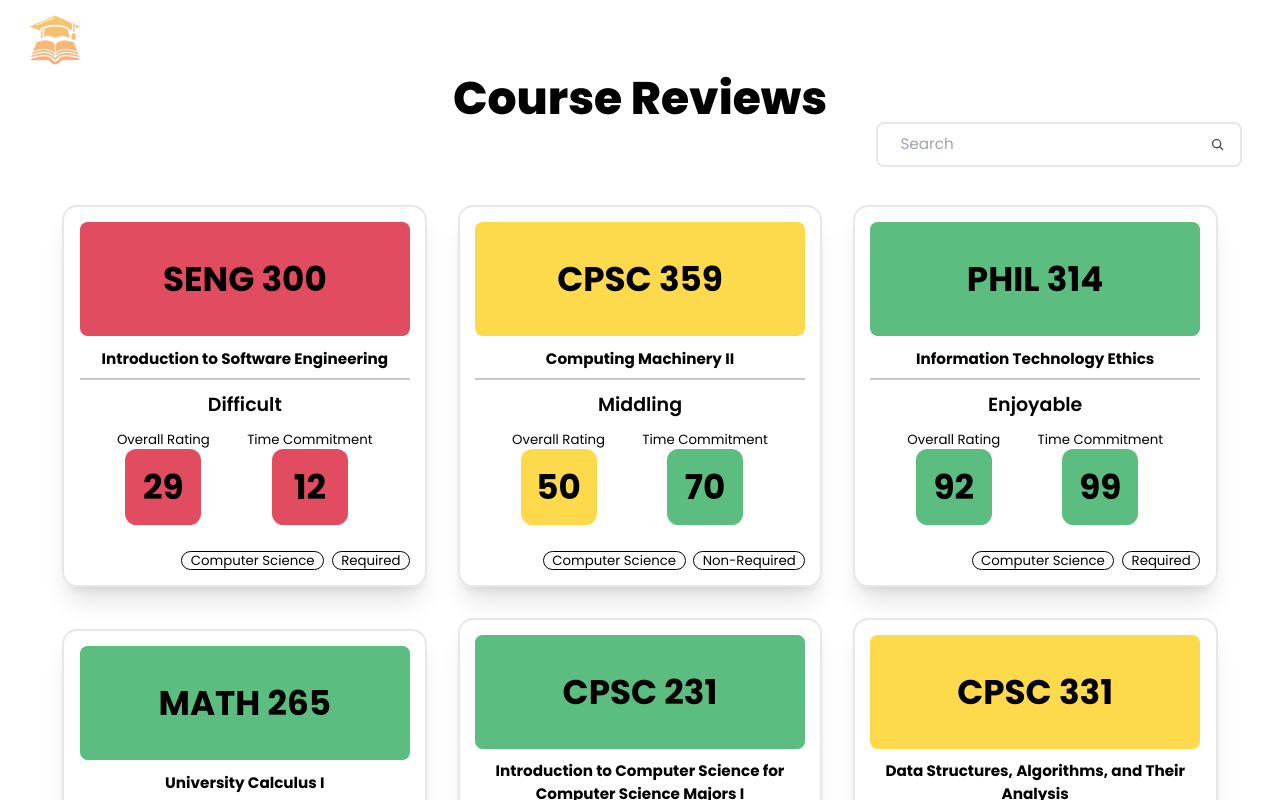
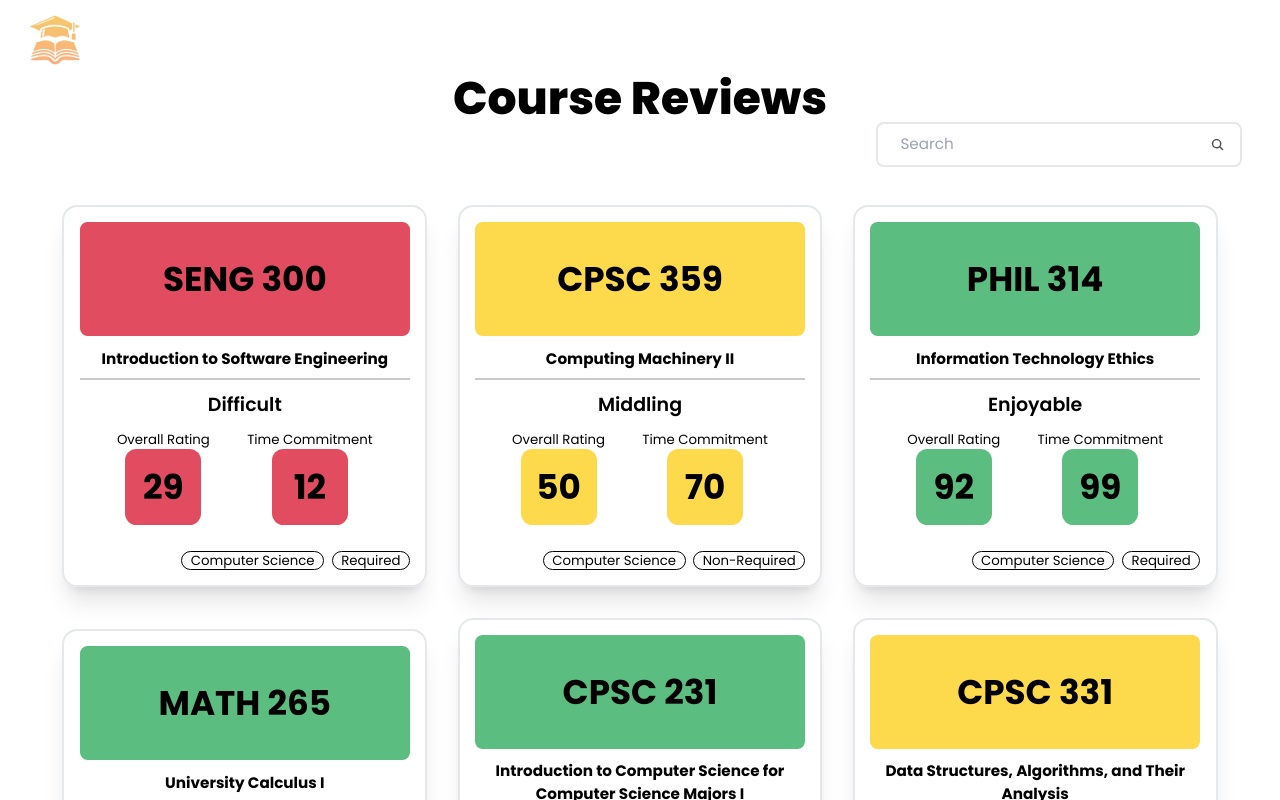
Before and after one commit to Jasmit22/ucalgaryFirstYear, a Next.js app: page /reviews in a window 1280 px wide. Shown: the top 800 px of the page. Built offline with nearby package versions, Linux system fonts and the light colour scheme.

Commit message:
started the individual review pages (not done)

```diff
--- /dev/null
+++ b/src/app/reviews/[reviewsID]/page.jsx
@@ -0,0 +1,194 @@
+"use client";
+import React from "react";
+import { useState } from "react";
+import Link from "next/link";
+
+const testReviewList = [
+  {
+    course: "SENG 300",
+    desc: "Introduction to Software Engineering",
+    rating: 29,
+    time: 12,
+    tag: ["Computer Science", "Required"],
+  },
+  {
+    course: "CPSC 359",
+    desc: "Computing Machinery II",
+    rating: 50,
+    time: 70,
+    tag: ["Computer Science", "Non-Required"],
+  },
+  {
+    course: "PHIL 314",
+    desc: "Information Technology Ethics",
+    rating: 92,
+    time: 99,
+    tag: ["Computer Science", "Required"],
+  },
+  {
+    course: "MATH 265",
+    desc: "University Calculus I",
+    rating: 89,
+    time: 92,
+    tag: ["Computer Science", "Required"],
+  },
+  {
+    course: "CPSC 231",
+    desc: "Introduction to Computer Science for Computer Science Majors I",
+    rating: 90,
+    time: 86,
+    tag: ["Computer Science", "Required"],
+  },
+  {
+    course: "CPSC 331",
+    desc: "Data Structures, Algorithms, and Their Analysis",
+    rating: 66,
+    time: 29,
+    tag: ["Computer Science", "Required"],
+  },
+  {
+    course: "CPSC 441",
+    desc: "Computer Networks",
+    rating: 39,
+    time: 72,
+    tag: ["Computer Science", "Required"],
+  },
+];
+const Page = ({ params }) => {
+  const { reviewsID } = params;
+
+  const numbers = [10, 20, 30, 40, 50, 60, 70, 80, 90, 100];
+
+  const [hoveredButton, setHoveredButton] = useState(null);
+  const decodedCourseName = decodeURIComponent(reviewsID);
+  const courseData = testReviewList.find(
+    (course) => course.course === decodedCourseName
+  );
+
+  const getColorClass = (num) => {
+    if (num < 50) return "bg-ucalgaryRed";
+    if (num < 80) return "bg-ucalgaryGold";
+    return "bg-green-600";
+  };
+
+  if (!courseData) {
+    return (
+      <div className="p-10 gap-20 mb-12">
+        <div className="text-black font-extrabold text-5xl pt-10 text-center">
+          Course Not Found
+        </div>
+      </div>
+    );
+  }
+  return (
+    <div className="p-10 gap-20 mb-12 flex flex-col items-center">
+      <div className="text-black font-extrabold text-5xl pt-10 text-center">
+        {courseData.course}
+      </div>
+      <div className="flex text-black justify-evenly items-center w-2/4">
+        <div className="">User Reviews</div>
+        <div className="flex gap-10">
+          <div className="flex items-center flex-col">
+            <p>Overall Rating</p>
+            <p
+              className={`w-20 h-20 flex justify-center items-center rounded-xl text-4xl font-bold text-center bg-opacity-70 transition ease-in-out delay-150 duration-200 ${
+                courseData.rating < 50
+                  ? "bg-ucalgaryRed"
+                  : courseData.rating < 80
+                  ? "bg-ucalgaryGold"
+                  : "bg-green-600"
+              }`}
+            >
+              {" "}
+              {courseData.rating}
+            </p>
+          </div>
+          <div className="flex items-center flex-col">
+            <p>Time Commitment</p>
+            <p
+              className={`w-20 h-20 flex justify-center items-center rounded-xl text-4xl font-bold text-center bg-opacity-70 transition ease-in-out delay-150 duration-200 ${
+                courseData.time < 50
+                  ? "bg-ucalgaryRed"
+                  : courseData.time < 80
+                  ? "bg-ucalgaryGold"
+                  : "bg-green-600"
+              }`}
+            >
+              {courseData.time}
+            </p>
+          </div>
+        </div>
+      </div>
+      <div className="flex text-black justify-evenly items-center w-2/4">
+        <div>
+          <div className="">
+            My Review:
+            {hoveredButton < 4
+              ? " Difficult"
+              : hoveredButton < 7
+              ? " Middling"
+              : " Enjoyable"}
+          </div>
+          {numbers.map((num, index) => {
+            let colorClass;
+            if (hoveredButton !== null && index <= hoveredButton) {
+              colorClass = getColorClass(numbers[hoveredButton]);
+            } else if (hoveredButton !== null && index > hoveredButton) {
+              colorClass = "bg-ucalgaryLightGrey";
+            } else {
+              colorClass = getColorClass(num);
+            }
+
+            return (
+              <button
+                key={num}
+                className={`${colorClass} p-2 w-10 ${
+                  hoveredButton !== null && index <= hoveredButton
+                    ? "bg-opacity-70"
+                    : "bg-opacity-40"
+                } hover:bg-opacity-70`}
+                onMouseEnter={() => setHoveredButton(index)}
+                onMouseLeave={() => setHoveredButton(null)}
+              >
+                {num}
+              </button>
+            );
+          })}
+        </div>
+        <div className="flex gap-10">
+          <div className="flex items-center flex-col">
+            <p>Overall Rating</p>
+            <p
+              className={`w-20 h-20 flex justify-center items-center rounded-xl text-4xl font-bold text-center bg-opacity-70 transition ease-in-out delay-150 duration-200 ${
+                courseData.rating < 50
+                  ? "bg-ucalgaryRed"
+                  : courseData.rating < 80
+                  ? "bg-ucalgaryGold"
+                  : "bg-green-600"
+              }`}
+            >
+              {" "}
+              {courseData.rating}
+            </p>
+          </div>
+          <div className="flex items-center flex-col">
+            <p>Time Commitment</p>
+            <p
+              className={`w-20 h-20 flex justify-center items-center rounded-xl text-4xl font-bold text-center bg-opacity-70 transition ease-in-out delay-150 duration-200 ${
+                courseData.time < 50
+                  ? "bg-ucalgaryRed"
+                  : courseData.time < 80
+                  ? "bg-ucalgaryGold"
+                  : "bg-green-600"
+              }`}
+            >
+              {courseData.time}
+            </p>
+          </div>
+        </div>
+      </div>
+    </div>
+  );
+};
+
+export default Page;
--- a/src/app/reviews/page.jsx
+++ b/src/app/reviews/page.jsx
@@ -104,16 +104,16 @@ const Page = () => {
       >
         {filteredReviews.map((testReviews) => (
           <Link
-            href={`/reviews/${testReviews.course}`}
+            href={`/reviews/${encodeURIComponent(testReviews.course)}`}
             key={testReviews.course}
           >
             <div className="hover:scale-105 card card-compact text-black w-96 shadow-xl group border-2 transition-all duration-150 ease-in-out">
               <div className="card-body">
                 <h2
                   className={`card-title font-bold text-4xl flex justify-center p-10 rounded-lg bg-opacity-70 transition ease-in-out delay-150 duration-200 ${
-                    testReviews.rating < 40
+                    testReviews.rating < 50
                       ? "bg-ucalgaryRed"
-                      : testReviews.rating < 70
+                      : testReviews.rating < 80
                       ? "bg-ucalgaryGold"
                       : "bg-green-600"
                   }`}
@@ -124,9 +124,9 @@ const Page = () => {
                   {testReviews.desc}
                 </p>
                 <p className="text-center border-t-2 font-semibold text-xl pt-3 pb-1 border-ucalgaryLightGrey">
-                  {testReviews.rating < 40
+                  {testReviews.rating < 50
                     ? "Difficult"
-                    : testReviews.rating < 70
+                    : testReviews.rating < 80
                     ? "Middling"
                     : "Enjoyable"}
                 </p>
@@ -135,9 +135,9 @@ const Page = () => {
                     <p>Overall Rating</p>
                     <p
                       className={`w-20 h-20 flex justify-center items-center rounded-xl text-4xl font-bold text-center bg-opacity-70 transition ease-in-out delay-150 duration-200 ${
-                        testReviews.rating < 40
+                        testReviews.rating < 50
                           ? "bg-ucalgaryRed"
-                          : testReviews.rating < 70
+                          : testReviews.rating < 80
                           ? "bg-ucalgaryGold"
                           : "bg-green-600"
                       }`}
@@ -150,9 +150,9 @@ const Page = () => {
                     <p>Time Commitment</p>
                     <p
                       className={`w-20 h-20 flex justify-center items-center rounded-xl text-4xl font-bold text-center bg-opacity-70 transition ease-in-out delay-150 duration-200 ${
-                        testReviews.time < 40
+                        testReviews.time < 50
                           ? "bg-ucalgaryRed"
-                          : testReviews.time < 70
+                          : testReviews.time < 80
                           ? "bg-ucalgaryGold"
                           : "bg-green-600"
                       }`}
```
